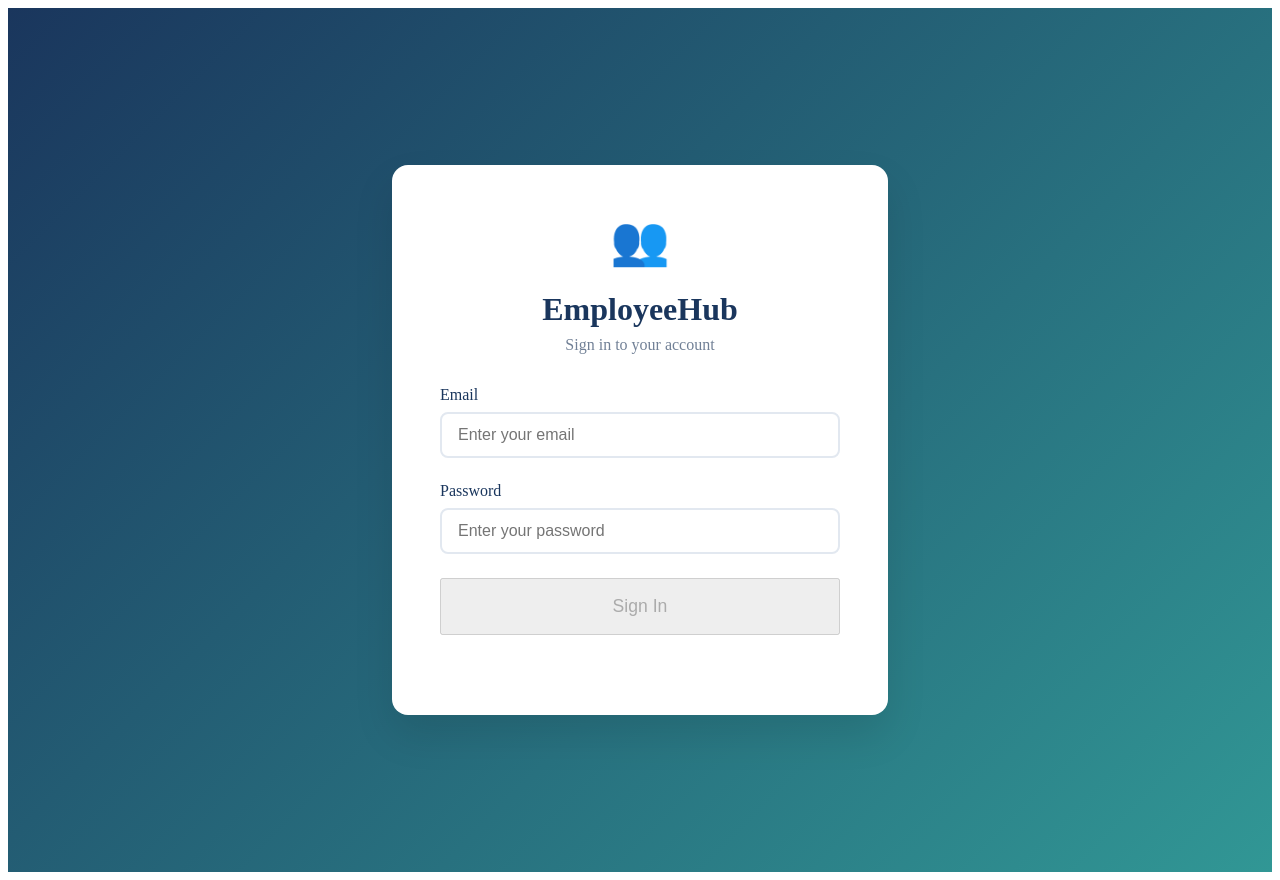
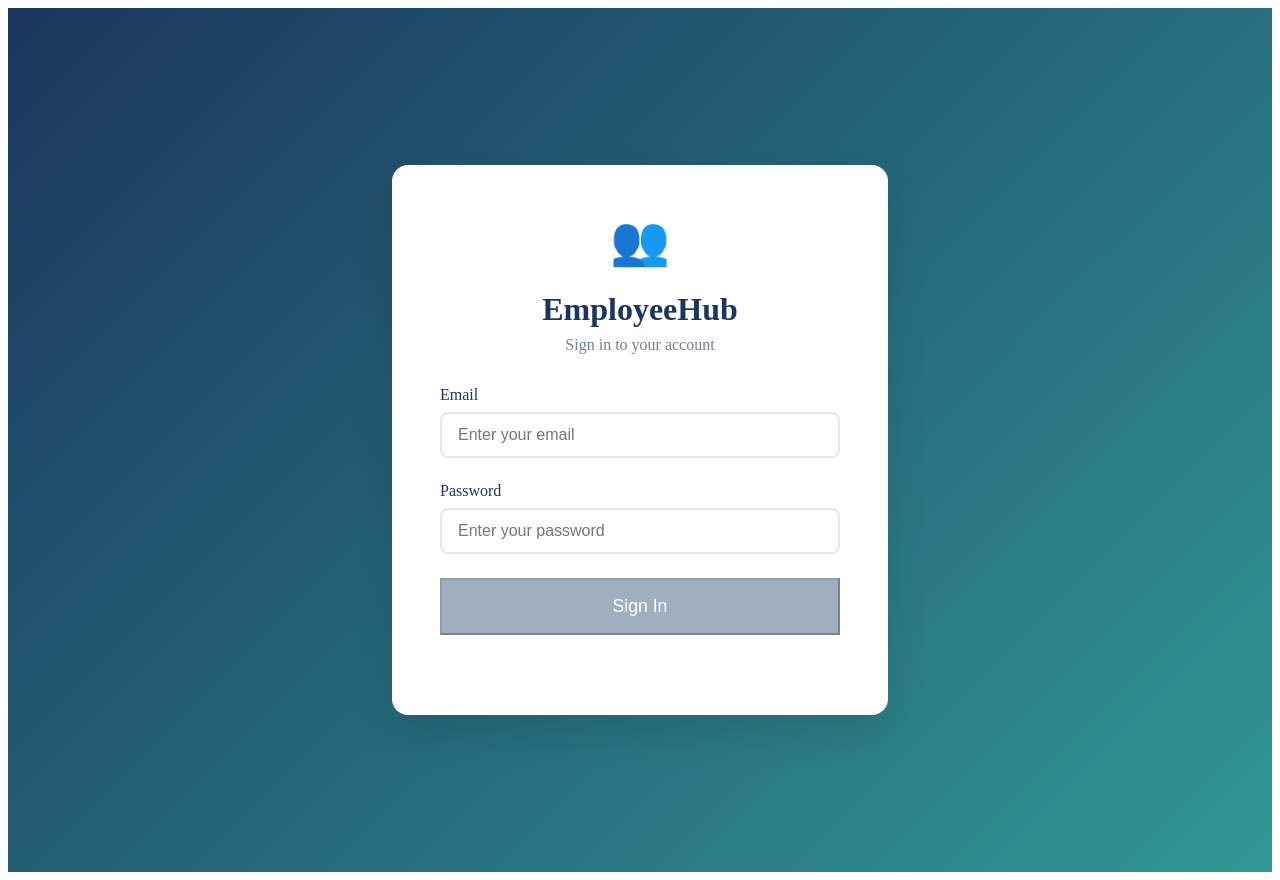
Before and after one commit to Kirtivanjode/Employeehub, an Angular app: page /login in a window 1280 px wide. Built offline with nearby package versions, Linux system fonts and the light colour scheme.

Commit message:
your commit message

```diff
--- a/src/app/components/login/login.component.css
+++ b/src/app/components/login/login.component.css
@@ -86,10 +86,17 @@
   text-align: center;
 }
 
+.login-btn:disabled {
+  background-color: #a0aec0;
+  cursor: not-allowed;
+}
+
 .login-btn {
   width: 100%;
   padding: 1rem;
   font-size: 1.1rem;
+  background-color: #1a365d;
+  color: white;
 }
 
 @keyframes slideUp {
--- a/src/app/components/login/login.component.html
+++ b/src/app/components/login/login.component.html
@@ -14,12 +14,23 @@
           id="email"
           formControlName="email"
           class="form-input"
-          [class.error]="loginForm.get('email')?.invalid && loginForm.get('email')?.touched"
+          [class.error]="
+            loginForm.get('email')?.invalid && loginForm.get('email')?.touched
+          "
           placeholder="Enter your email"
+        />
+        <div
+          *ngIf="
+            loginForm.get('email')?.invalid && loginForm.get('email')?.touched
+          "
+          class="error-message"
         >
-        <div *ngIf="loginForm.get('email')?.invalid && loginForm.get('email')?.touched" class="error-message">
-          <span *ngIf="loginForm.get('email')?.errors?.['required']">Email is required</span>
-          <span *ngIf="loginForm.get('email')?.errors?.['email']">Please enter a valid email</span>
+          <span *ngIf="loginForm.get('email')?.errors?.['required']"
+            >Email is required</span
+          >
+          <span *ngIf="loginForm.get('email')?.errors?.['email']"
+            >Please enter a valid email</span
+          >
         </div>
       </div>
 
@@ -30,19 +41,32 @@
           id="password"
           formControlName="password"
           class="form-input"
-          [class.error]="loginForm.get('password')?.invalid && loginForm.get('password')?.touched"
+          [class.error]="
+            loginForm.get('password')?.invalid &&
+            loginForm.get('password')?.touched
+          "
           placeholder="Enter your password"
+        />
+        <div
+          *ngIf="
+            loginForm.get('password')?.invalid &&
+            loginForm.get('password')?.touched
+          "
+          class="error-message"
         >
-        <div *ngIf="loginForm.get('password')?.invalid && loginForm.get('password')?.touched" class="error-message">
           Password is required
         </div>
       </div>
 
       <div *ngIf="errorMessage" class="login-error">
-        {{errorMessage}}
+        {{ errorMessage }}
       </div>
 
-      <button type="submit" class="btn btn-primary login-btn" [disabled]="loginForm.invalid">
+      <button
+        type="submit"
+        class="btn btn-primary login-btn"
+        [disabled]="loginForm.invalid || !loginForm.dirty"
+      >
         Sign In
       </button>
     </form>
--- a/src/app/components/login/login.component.ts
+++ b/src/app/components/login/login.component.ts
@@ -3,6 +3,7 @@ import { CommonModule } from '@angular/common';
 import {
   FormBuilder,
   FormGroup,
+  FormsModule,
   ReactiveFormsModule,
   Validators,
 } from '@angular/forms';
```
Also changed, not shown: 1 other file (tests, documents, lock files or other folders).
